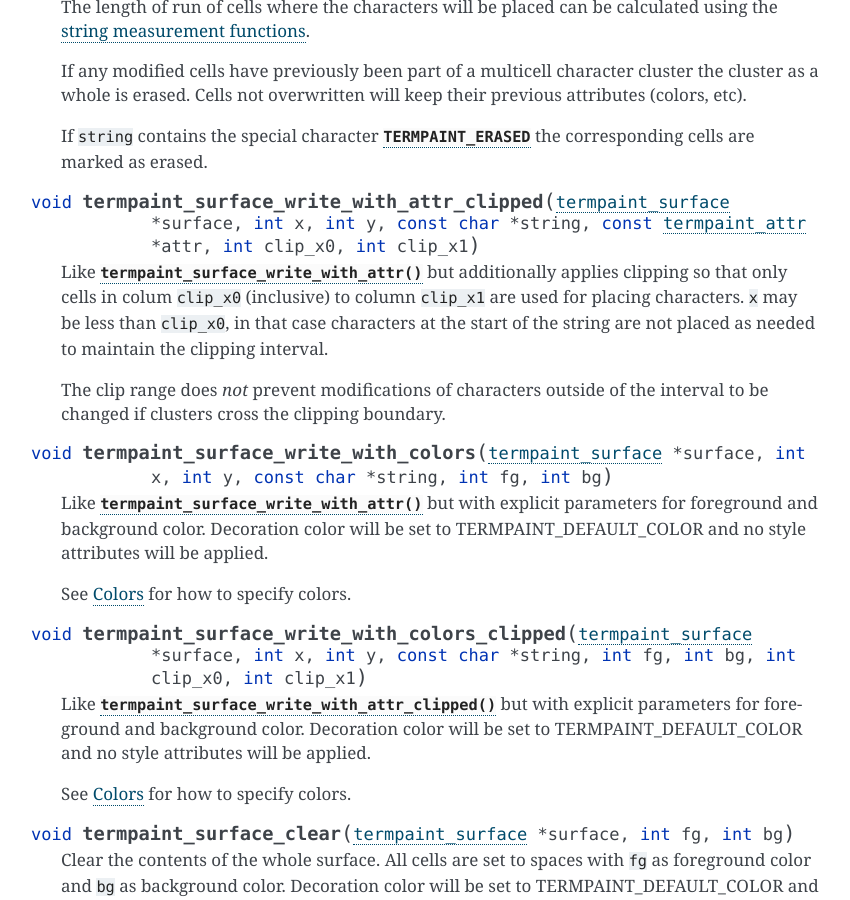
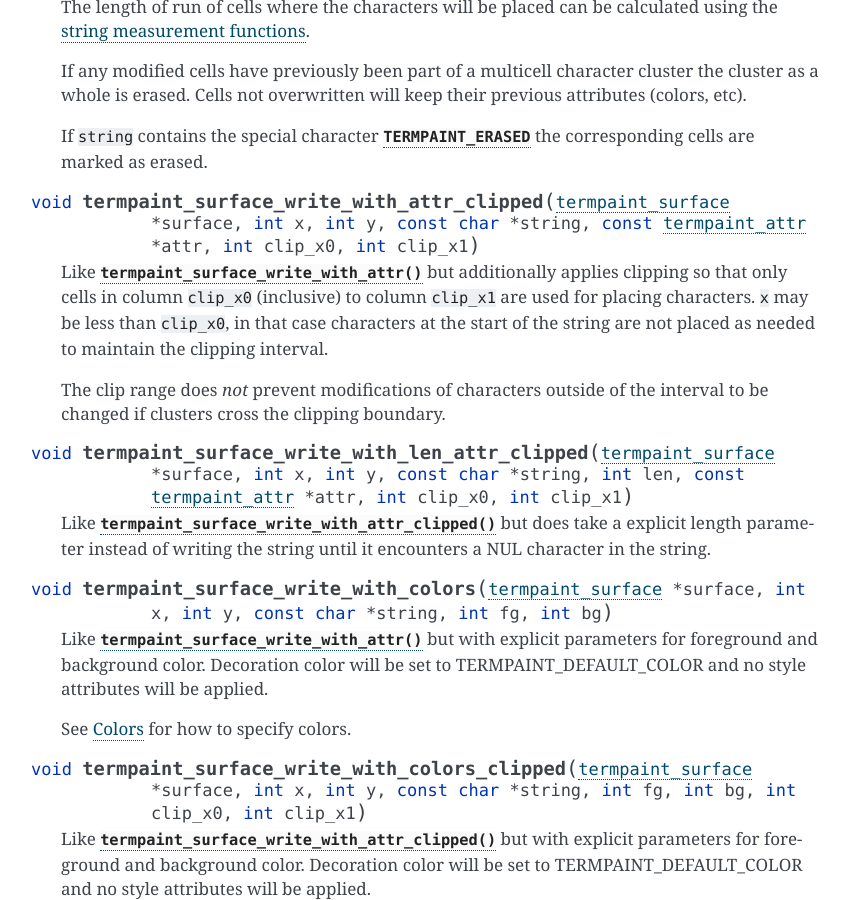
Before and after one commit to termpaint/termpaint, a Sphinx documentation site: the page built from doc/surface.rst, in a window 1280 px wide and 900 px high, scrolled down 2452 px. Shown: the whole window, without its empty margins (309-1159 px from the left). Built offline with Sphinx 7.4.7, drawn with Linux system fonts in a browser that asks for light colours.

Commit message:
termpaint: termpaint_surface_write_with_len_attr_clipped: New write variant with explicit input string length.

```diff
--- a/doc/surface.rst
+++ b/doc/surface.rst
@@ -113,12 +113,17 @@ See :ref:`safety` for general rules for calling functions in termpaint.
 
 .. c:function:: void termpaint_surface_write_with_attr_clipped(termpaint_surface *surface, int x, int y, const char *string, const termpaint_attr *attr, int clip_x0, int clip_x1)
 
-  Like :c:func:`termpaint_surface_write_with_attr()` but additionally applies clipping so that only cells in colum
+  Like :c:func:`termpaint_surface_write_with_attr()` but additionally applies clipping so that only cells in column
   ``clip_x0`` (inclusive) to column ``clip_x1`` are used for placing characters. ``x`` may be less than ``clip_x0``,
   in that case characters at the start of the string are not placed as needed to maintain the clipping interval.
 
   The clip range does *not* prevent modifications of characters outside of the interval to be changed if clusters cross
   the clipping boundary.
+
+.. c:function:: void termpaint_surface_write_with_len_attr_clipped(termpaint_surface *surface, int x, int y, const char *string, int len, const termpaint_attr *attr, int clip_x0, int clip_x1)
+
+  Like :c:func:`termpaint_surface_write_with_attr_clipped()` but does take a explicit length parameter instead of
+  writing the string until it encounters a NUL character in the string.
 
 .. c:function:: void termpaint_surface_write_with_colors(termpaint_surface *surface, int x, int y, const char *string, int fg, int bg)
 
```
Also changed, not shown: 2 other files.
